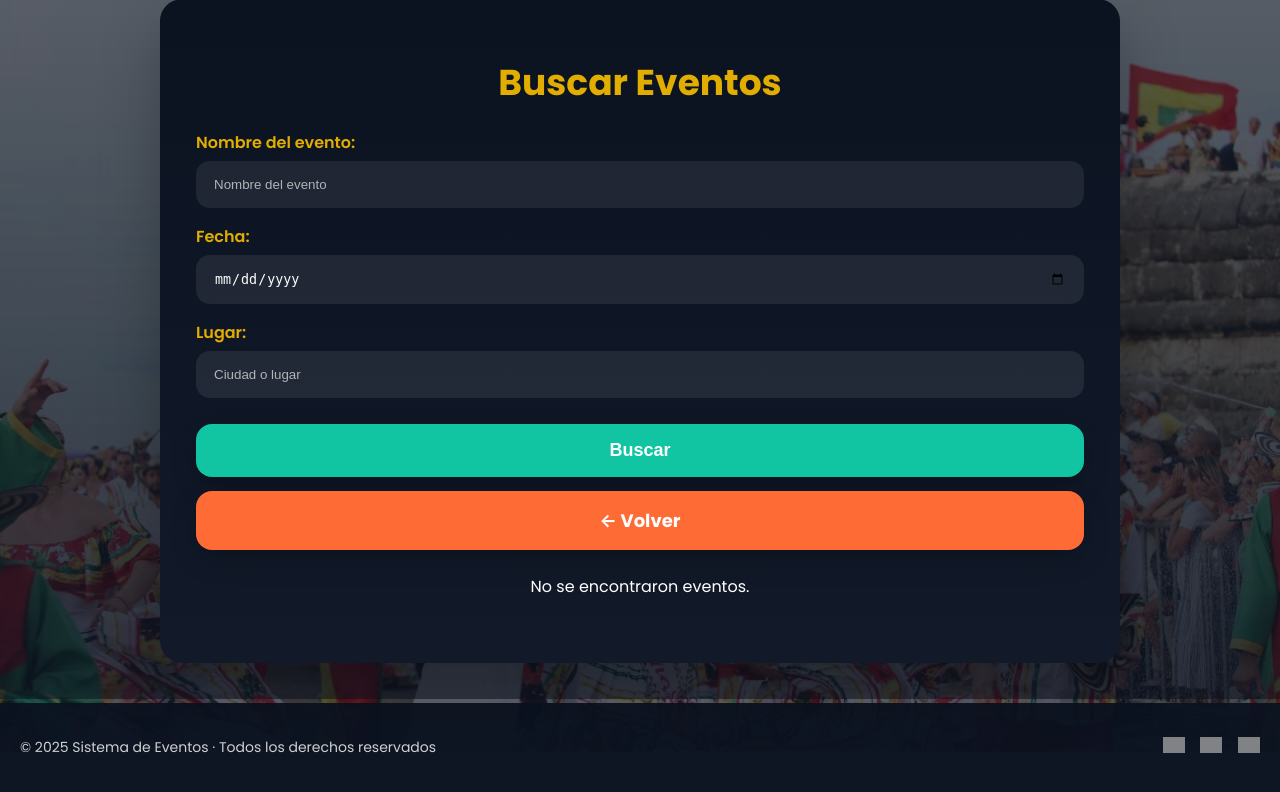
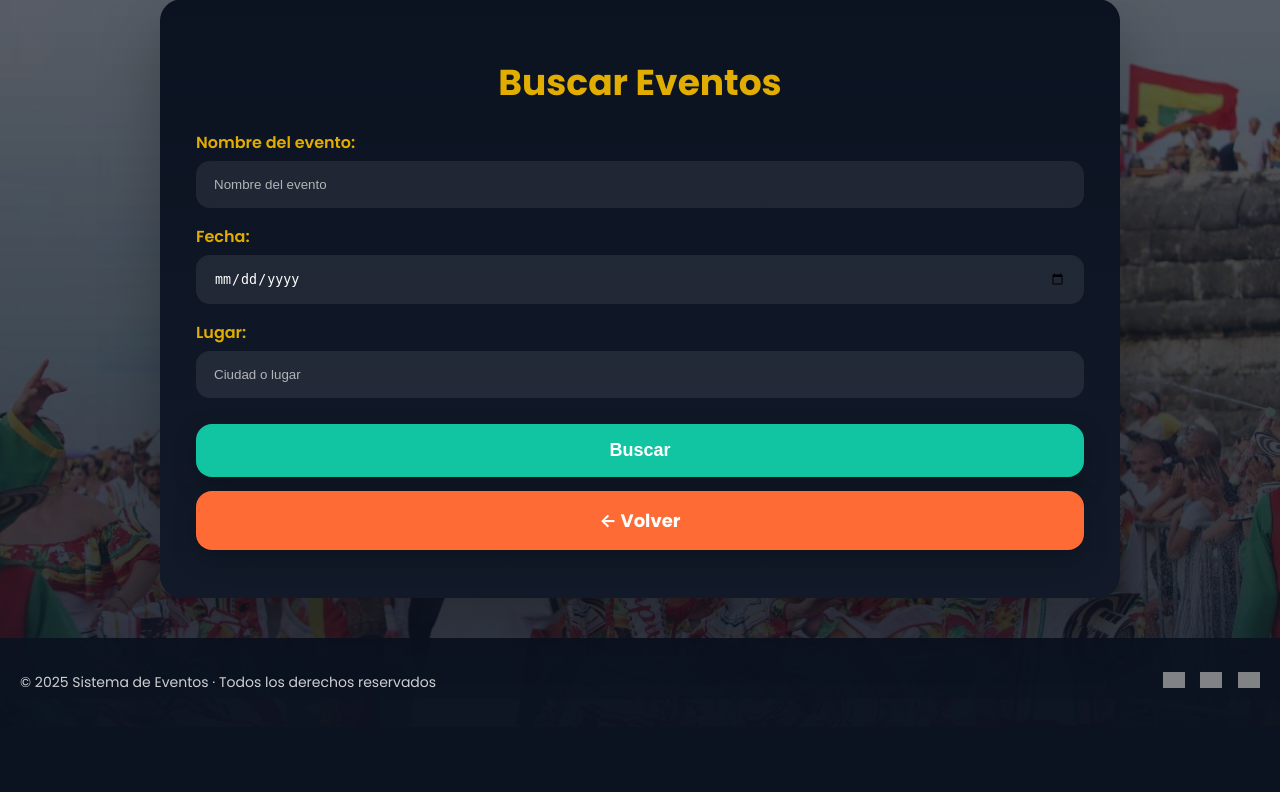
Before and after one commit to Roberto-developer-dot/Proyecto-web, a Django app: page /buscar/ in a window 1280 px wide. Shown: the part 101-893 px from the top of the page. After the commit the page ends 789 px from the top, so only its background shows below. Run offline with Django 5.2, Linux system fonts and the light colour scheme; data that the repository does not hold is empty; parts of the project's set-up code (start-up, migrations or seed data) failed here and were passed over; grey boxes are pictures that could not be loaded.

Commit message:
Arreglado buscar_eventos con bandera 'buscado' y template corregido

```diff
--- a/Mi_proyecto/templates/eventos/buscar.html
+++ b/Mi_proyecto/templates/eventos/buscar.html
@@ -30,10 +30,11 @@
     </form>
 
     <!-- Resultados -->
-    {% if eventos %}
+    {% if buscado %}
       <section class="resultados mt-32">
         <h3 class="h2 center">Resultados de la búsqueda</h3>
 
+        {% if eventos %}
           <div class="resultados">
             {% for evento in eventos %}
               <div class="evento-container">
@@ -59,7 +60,6 @@
                   <p>{{ evento.descripcion }}</p>
                   <p><strong>Artistas:</strong> {{ evento.artistas }}</p>
 
-
                   {% if evento.flyer_patrocinadores %}
                     <div style="margin-top:20px;">
                       <h4>Patrocinadores</h4>
@@ -74,9 +74,10 @@
               <p class="no-resultados">No se encontraron eventos con esos criterios.</p>
             {% endfor %}
           </div>
+        {% else %}
+          <p class="no-resultados mt-24 center">No se encontraron eventos con esos criterios.</p>
+        {% endif %}
       </section>
-    {% else %}
-      <p class="no-resultados mt-24 center">No se encontraron eventos.</p>
     {% endif %}
   </section>
 {% endblock %}
--- a/Mi_proyecto/views.py
+++ b/Mi_proyecto/views.py
@@ -6,25 +6,37 @@ from .models import Evento
 
 
 
+from django.shortcuts import render
+from .models import Evento
+
 def buscar_eventos(request):
     query_nombre = request.GET.get("nombre", "")
     query_fecha = request.GET.get("fecha", "")
     query_lugar = request.GET.get("lugar", "")
 
-    eventos = Evento.objects.all()
+    eventos = None
+    buscado = False
 
-    if query_nombre:
-        eventos = eventos.filter(nombre__icontains=query_nombre)
-    if query_fecha:
-        eventos = eventos.filter(fecha=query_fecha)
-    if query_lugar:
-        eventos = eventos.filter(lugar__icontains=query_lugar)
+    # Solo buscamos si el usuario ingresó algún criterio
+    if query_nombre or query_fecha or query_lugar:
+        buscado = True
+        eventos = Evento.objects.all()
+
+        if query_nombre:
+            eventos = eventos.filter(nombre__icontains=query_nombre)
+        if query_fecha:
+            eventos = eventos.filter(fecha=query_fecha)
+        if query_lugar:
+            eventos = eventos.filter(lugar__icontains=query_lugar)
 
     return render(request, "eventos/buscar.html", {
         "eventos": eventos,
+        "buscado": buscado,
         "nombre": query_nombre,
         "fecha": query_fecha,
         "lugar": query_lugar,
     })
+
+
 def inicio(request):
     return render(request, "inicio.html")
```
Lines whose indentation alone changed are shown as unchanged.
